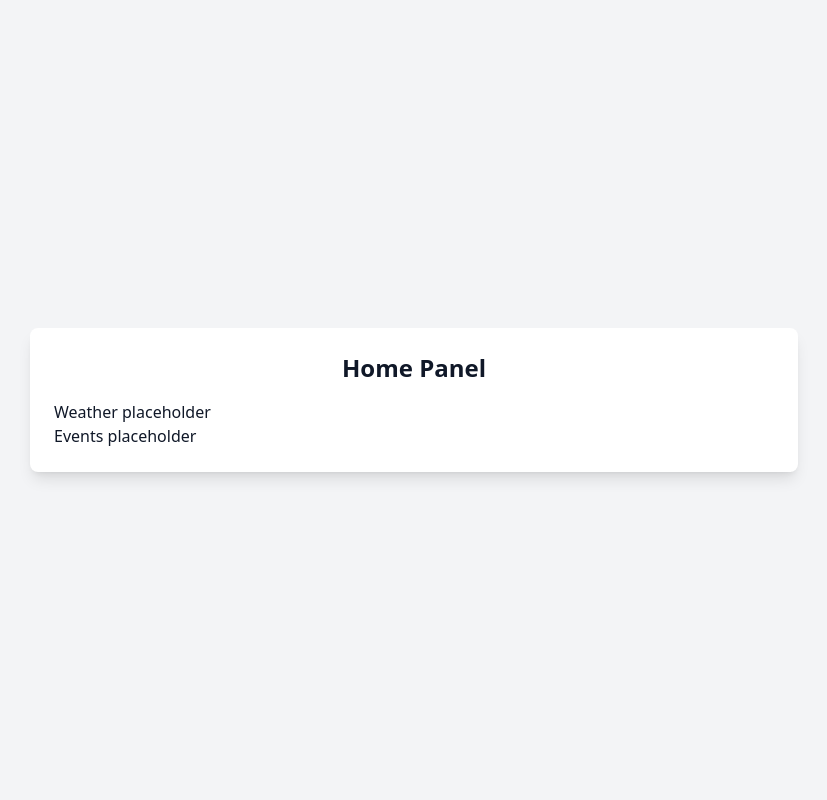
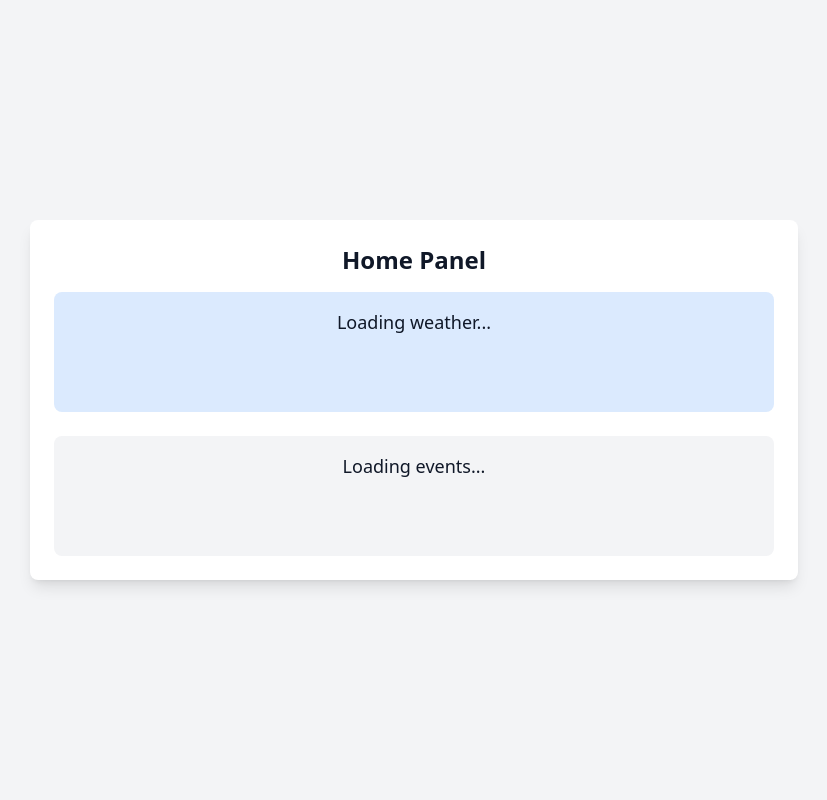
Before and after one commit to kishanpatel789/family_home_panel, a Flask app: template application/templates/index.html in a window 1280 px wide. Shown: the whole page, without its empty margins (226-1053 px from the left). Run offline with Flask 3, Linux system fonts and the light colour scheme; the template is opened without the code that fills it, so the values that code supplies are empty; parts of the project's set-up code (start-up, migrations or seed data) failed here and were passed over.

Commit message:
Set up spinner and flesh out intro html

```diff
--- a/application/routes.py
+++ b/application/routes.py
@@ -31,8 +31,6 @@
 def weather():
     weather_dict = get_weather()
 
-    time.sleep(5)
-
     return render_template(
         "weather.html",
         weather=weather_dict,
@@ -43,8 +41,6 @@
 def events():
     events_dict = get_events()
 
-    time.sleep(5)
-
     return render_template(
         "events.html",
         events=events_dict,
--- a/application/static/css/main.css
+++ b/application/static/css/main.css
@@ -9,6 +9,7 @@
     --color-blue-100: oklch(0.932 0.032 255.585);
     --color-blue-400: oklch(0.707 0.165 254.624);
     --color-blue-500: oklch(0.623 0.214 259.815);
+    --color-blue-900: oklch(0.379 0.146 265.522);
     --color-gray-100: oklch(0.967 0.003 264.542);
     --color-gray-200: oklch(0.928 0.006 264.531);
     --color-gray-300: oklch(0.872 0.01 258.338);
@@ -207,6 +208,9 @@
   .flex {
     display: flex;
   }
+  .table {
+    display: table;
+  }
   .min-h-screen {
     min-height: 100vh;
   }
@@ -228,11 +232,20 @@
   .flex-1 {
     flex: 1;
   }
+  .flex-shrink {
+    flex-shrink: 1;
+  }
   .flex-shrink-0 {
     flex-shrink: 0;
   }
+  .flex-grow {
+    flex-grow: 1;
+  }
   .grow {
     flex-grow: 1;
+  }
+  .border-collapse {
+    border-collapse: collapse;
   }
   .resize {
     resize: both;
@@ -263,6 +276,13 @@
       margin-block-end: calc(calc(var(--spacing) * 3) * calc(1 - var(--tw-space-y-reverse)));
     }
   }
+  .space-y-4 {
+    :where(& > :not(:last-child)) {
+      --tw-space-y-reverse: 0;
+      margin-block-start: calc(calc(var(--spacing) * 4) * var(--tw-space-y-reverse));
+      margin-block-end: calc(calc(var(--spacing) * 4) * calc(1 - var(--tw-space-y-reverse)));
+    }
+  }
   .space-x-2 {
     :where(& > :not(:last-child)) {
       --tw-space-x-reverse: 0;
@@ -286,6 +306,10 @@
   .rounded-lg {
     border-radius: var(--radius-lg);
   }
+  .border {
+    border-style: var(--tw-border-style);
+    border-width: 1px;
+  }
   .border-l-4 {
     border-left-style: var(--tw-border-style);
     border-left-width: 4px;
@@ -295,6 +319,9 @@
   }
   .bg-blue-100 {
     background-color: var(--color-blue-100);
+  }
+  .bg-blue-900 {
+    background-color: var(--color-blue-900);
   }
   .bg-gray-100 {
     background-color: var(--color-gray-100);
@@ -397,6 +424,10 @@
     --tw-shadow: 0 1px 3px 0 var(--tw-shadow-color, rgb(0 0 0 / 0.1)), 0 1px 2px -1px var(--tw-shadow-color, rgb(0 0 0 / 0.1));
     box-shadow: var(--tw-inset-shadow), var(--tw-inset-ring-shadow), var(--tw-ring-offset-shadow), var(--tw-ring-shadow), var(--tw-shadow);
   }
+  .outline {
+    outline-style: var(--tw-outline-style);
+    outline-width: 1px;
+  }
   .filter {
     filter: var(--tw-blur,) var(--tw-brightness,) var(--tw-contrast,) var(--tw-grayscale,) var(--tw-hue-rotate,) var(--tw-invert,) var(--tw-saturate,) var(--tw-sepia,) var(--tw-drop-shadow,);
   }
@@ -495,6 +526,11 @@
   inherits: false;
   initial-value: 0 0 #0000;
 }
+@property --tw-outline-style {
+  syntax: "*";
+  inherits: false;
+  initial-value: solid;
+}
 @property --tw-blur {
   syntax: "*";
   inherits: false;
--- a/application/templates/index.html
+++ b/application/templates/index.html
@@ -22,12 +22,34 @@
     <div class="w-full max-w-3xl bg-white p-6 rounded-lg shadow-lg">
       <h1 class="text-2xl font-bold text-center mb-4">Home Panel</h1>
 
-      <div hx-trigger="load" hx-get="/weather" hx-swap="outerHTML">
-        Weather placeholder
+      <div
+        hx-trigger="load"
+        hx-get="/weather"
+        hx-swap="outerHTML"
+        class="mb-6 p-4 bg-blue-100 rounded-lg"
+      >
+        <div class="flex flex-col items-center space-y-4">
+          <p class="text-lg">Loading weather...</p>
+          <img
+            class="htmx-indicator"
+            src="{{ url_for('static', filename='images/puff.svg') }}"
+          />
+        </div>
       </div>
 
-      <div hx-trigger="load" hx-get="/events" hx-swap="outerHTML">
-        Events placeholder
+      <div
+        hx-trigger="load"
+        hx-get="/events"
+        hx-swap="outerHTML"
+        class="w-full max-w-3xl bg-gray-100 p-2 sm:p-4 rounded-lg"
+      >
+        <div class="flex flex-col items-center space-y-4">
+          <p class="text-lg">Loading events...</p>
+          <img
+            class="htmx-indicator"
+            src="{{ url_for('static', filename='images/puff.svg') }}"
+          />
+        </div>
       </div>
     </div>
   </body>
```
Also changed, not shown: application/static/images/puff.svg.
